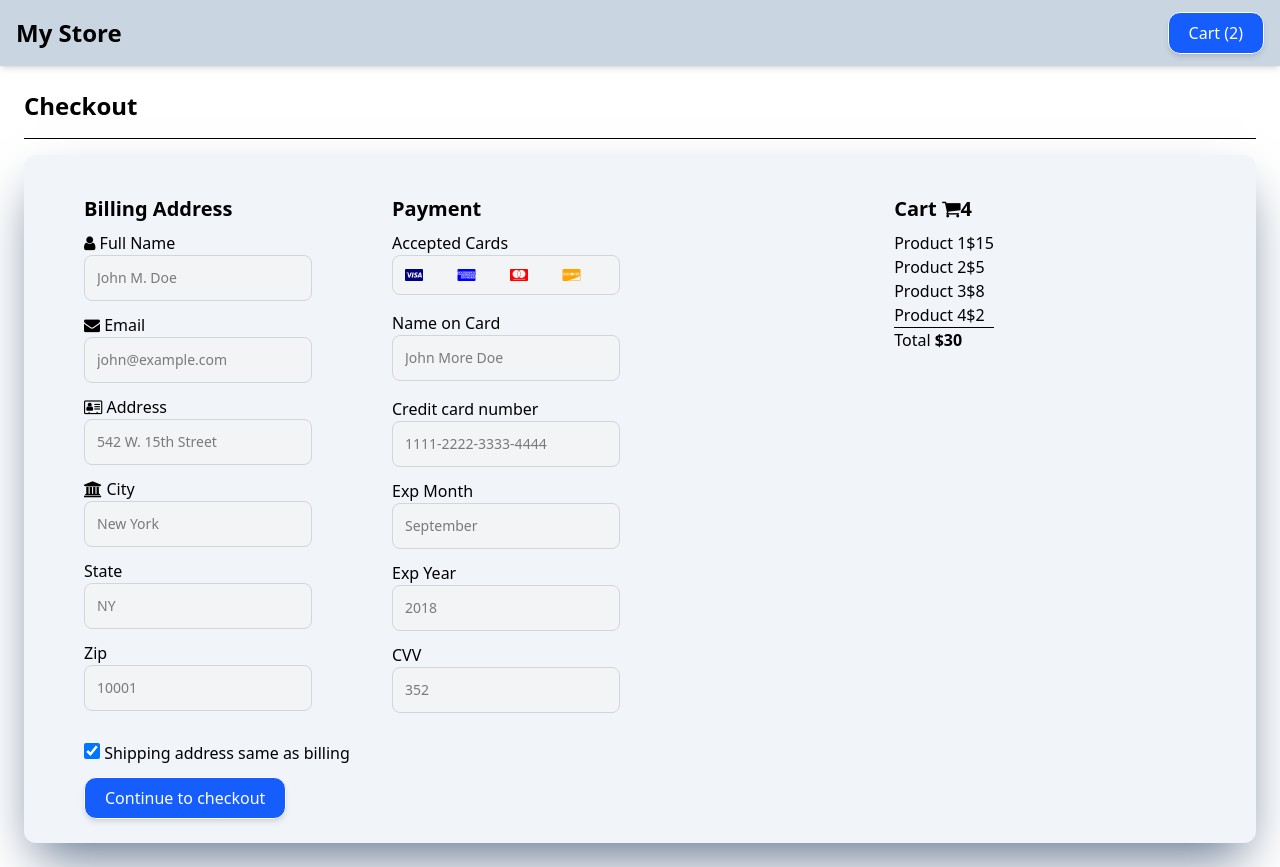
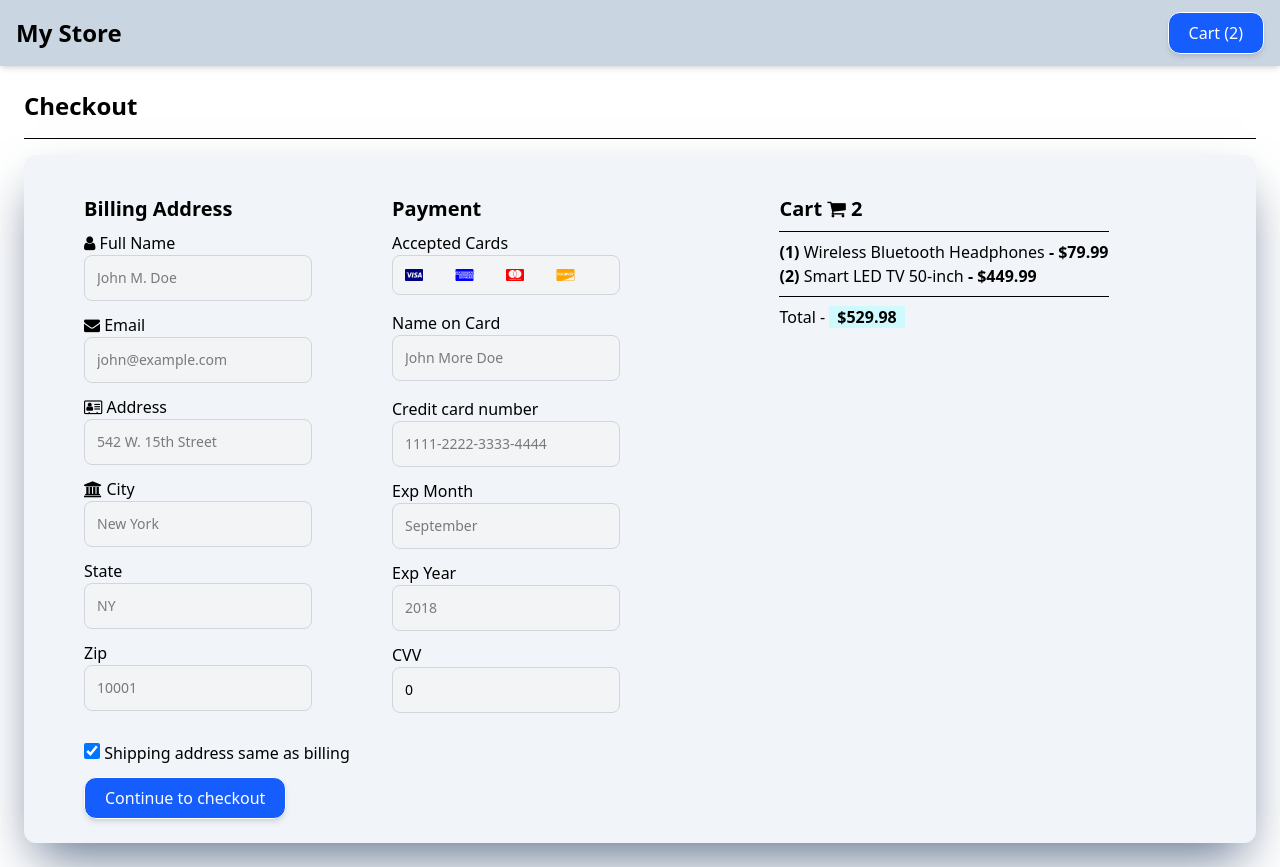
Before and after one commit to AayushiShukla7/angular-ecommerce, an Angular app: page /checkout in a window 1280 px wide. Built offline with nearby package versions, Linux system fonts and the light colour scheme.

Commit message:
Template form mapping and UI upgrades.

```diff
--- /dev/null
+++ b/src/app/models/payment.model.ts
@@ -0,0 +1,7 @@
+export class Payment {
+    nameOnCard: string = "";
+    ccNumber: string = "";
+    expMonth: string = "";
+    expYear: string = "";
+    cvvNumber: number = 0;
+}
--- a/src/app/pages/checkout/checkout.component.html
+++ b/src/app/pages/checkout/checkout.component.html
@@ -14,25 +14,25 @@
                             <h3 class="font-bold text-xl mb-2">Billing Address</h3>
 
                             <label for="fname"><i class="fa fa-user"></i> Full Name</label>
-                            <input type="text" id="fname" name="firstname" placeholder="John M. Doe" class="bg-gray-100 border border-gray-300 text-black text-sm rounded-lg block w-full p-3 mb-3">
+                            <input type="text" id="fname" name="firstname" placeholder="John M. Doe" class="bg-gray-100 border border-gray-300 text-black text-sm rounded-lg block w-full p-3 mb-3" [(ngModel)]="customer.fullName">
 
                             <label for="email"><i class="fa fa-envelope"></i> Email</label>
-                            <input type="text" id="email" name="email" placeholder="john@example.com" class="bg-gray-100 border border-gray-300 text-black text-sm rounded-lg block w-full p-3 mb-3">
+                            <input type="text" id="email" name="email" placeholder="john@example.com" class="bg-gray-100 border border-gray-300 text-black text-sm rounded-lg block w-full p-3 mb-3" [(ngModel)]="customer.email">
 
                             <label for="adr"><i class="fa fa-address-card-o"></i> Address</label>
-                            <input type="text" id="adr" name="address" placeholder="542 W. 15th Street" class="bg-gray-100 border border-gray-300 text-black text-sm rounded-lg block w-full p-3 mb-3">
+                            <input type="text" id="adr" name="address" placeholder="542 W. 15th Street" class="bg-gray-100 border border-gray-300 text-black text-sm rounded-lg block w-full p-3 mb-3" [(ngModel)]="customer.address">
 
                             <label for="city"><i class="fa fa-institution"></i> City</label>
-                            <input type="text" id="city" name="city" placeholder="New York" class="bg-gray-100 border border-gray-300 text-black text-sm rounded-lg block w-full p-3 mb-3">
+                            <input type="text" id="city" name="city" placeholder="New York" class="bg-gray-100 border border-gray-300 text-black text-sm rounded-lg block w-full p-3 mb-3" [(ngModel)]="customer.city">
 
                             <div class="row">
                             <div class="col-50">
                                 <label for="state">State</label>
-                                <input type="text" id="state" name="state" placeholder="NY" class="bg-gray-100 border border-gray-300 text-black text-sm rounded-lg block w-full p-3 mb-3">
+                                <input type="text" id="state" name="state" placeholder="NY" class="bg-gray-100 border border-gray-300 text-black text-sm rounded-lg block w-full p-3 mb-3" [(ngModel)]="customer.state">
                             </div>
                             <div class="col-50">
                                 <label for="zip">Zip</label>
-                                <input type="text" id="zip" name="zip" placeholder="10001" class="bg-gray-100 border border-gray-300 text-black text-sm rounded-lg block w-full p-3">
+                                <input type="text" id="zip" name="zip" placeholder="10001" class="bg-gray-100 border border-gray-300 text-black text-sm rounded-lg block w-full p-3" [(ngModel)]="customer.zip">
                             </div>
                             </div>
                         </div>
@@ -42,7 +42,7 @@
                             <h3 class="font-bold text-xl mb-2">Payment</h3>
 
                             <label for="fname">Accepted Cards</label>
-                            <div class="grid grid-cols-4 gap-2 bg-gray-100 border border-gray-300 text-black text-sm rounded-lg w-full p-3 mb-4">
+                            <div class="grid grid-cols-4 bg-gray-100 border border-gray-300 text-black text-sm rounded-lg w-full p-3 mb-4">
                                 <i class="fa fa-cc-visa" style="color:navy;"></i>
                                 <i class="fa fa-cc-amex" style="color:blue;"></i>
                                 <i class="fa fa-cc-mastercard" style="color:red;"></i>
@@ -50,22 +50,22 @@
                             </div>
 
                             <label for="cname">Name on Card</label>
-                            <input type="text" id="cname" name="cardname" placeholder="John More Doe" class="bg-gray-100 border border-gray-300 text-black text-sm rounded-lg block w-full p-3 mb-4">
+                            <input type="text" id="cname" name="cardname" placeholder="John More Doe" class="bg-gray-100 border border-gray-300 text-black text-sm rounded-lg block w-full p-3 mb-4" [(ngModel)]="payment.nameOnCard">
 
                             <label for="ccnum">Credit card number</label>
-                            <input type="text" id="ccnum" name="cardnumber" placeholder="1111-2222-3333-4444" class="bg-gray-100 border border-gray-300 text-black text-sm rounded-lg block w-full p-3 mb-3">
+                            <input type="text" id="ccnum" name="cardnumber" placeholder="1111-2222-3333-4444" class="bg-gray-100 border border-gray-300 text-black text-sm rounded-lg block w-full p-3 mb-3" [(ngModel)]="payment.ccNumber">
 
                             <label for="expmonth">Exp Month</label>
-                            <input type="text" id="expmonth" name="expmonth" placeholder="September" class="bg-gray-100 border border-gray-300 text-black text-sm rounded-lg block w-full p-3 mb-3">
+                            <input type="text" id="expmonth" name="expmonth" placeholder="September" class="bg-gray-100 border border-gray-300 text-black text-sm rounded-lg block w-full p-3 mb-3" [(ngModel)]="payment.expMonth">
 
                             <div class="row">
                                 <div class="col-50">
                                     <label for="expyear">Exp Year</label>
-                                    <input type="text" id="expyear" name="expyear" placeholder="2018" class="bg-gray-100 border border-gray-300 text-black text-sm rounded-lg block w-full p-3 mb-3">
+                                    <input type="text" id="expyear" name="expyear" placeholder="2018" class="bg-gray-100 border border-gray-300 text-black text-sm rounded-lg block w-full p-3 mb-3" [(ngModel)]="payment.expYear">
                                 </div>
                                 <div class="col-50">
                                     <label for="cvv">CVV</label>
-                                    <input type="text" id="cvv" name="cvv" placeholder="352" class="bg-gray-100 border border-gray-300 text-black text-sm rounded-lg block w-full p-3 mb-3">
+                                    <input type="text" id="cvv" name="cvv" placeholder="352" class="bg-gray-100 border border-gray-300 text-black text-sm rounded-lg block w-full p-3 mb-3" [(ngModel)]="payment.cvvNumber">
                                 </div>
                             </div>
                         </div>
@@ -85,13 +85,20 @@
         </div>
         <div class="col-25 mx-auto">
             <div class="container p-4">
-            <h4 class="font-bold text-xl mb-2">Cart <span class="price" style="color:black"><i class="fa fa-shopping-cart"></i> <b>4</b></span></h4>
-            <p><a href="#">Product 1</a> <span class="price">$15</span></p>
-            <p><a href="#">Product 2</a> <span class="price">$5</span></p>
-            <p><a href="#">Product 3</a> <span class="price">$8</span></p>
-            <p><a href="#">Product 4</a> <span class="price">$2</span></p>
-            <hr>
-            <p>Total <span class="price" style="color:black"><b>$30</b></span></p>
+            <h4 class="font-bold text-xl mb-2">Cart <span class="price" style="color:black"><i class="fa fa-shopping-cart"></i> <b> {{ this.totalItemCount }} </b></span></h4>
+            <hr class="mb-2">
+
+            @for (item of cartService.cart(); track $index) {
+                <p>
+                    <a href="#"><b>({{ $index + 1 }})</b> {{ item.title }} </a>
+                    <span>
+                        <b> - ${{ item.price }}</b>
+                    </span>
+                </p>
+            }
+
+            <hr class="mt-2">
+            <p class="mt-2">Total - <span class="px-2 bg-cyan-100" style="color:black"><b>${{ total() }}</b></span></p>
             </div>
         </div>
     </div>
--- a/src/app/pages/checkout/checkout.component.ts
+++ b/src/app/pages/checkout/checkout.component.ts
@@ -1,6 +1,9 @@
-import { Component } from '@angular/core';
+import { Component, computed, inject } from '@angular/core';
 import { FormsModule } from '@angular/forms';
 import { PrimaryButtonComponent } from '../../components/primary-button/primary-button.component';
+import { Customer } from '../../models/customer.model';
+import { Payment } from '../../models/payment.model';
+import { CartService } from '../../services/cart.service';
 
 @Component({
   selector: 'app-checkout',
@@ -13,4 +16,20 @@ import { PrimaryButtonComponent } from '../../components/primary-button/primary-
 })
 export class CheckoutComponent {
 
+  customer: Customer = new Customer();
+  payment: Payment = new Payment();
+
+  cartService = inject(CartService);
+  totalItemCount = this.cartService.cart().length;
+
+  total = computed(() => {
+    let total = 0;
+
+    for(const item of this.cartService.cart()) {
+      total += item.price;
+    }
+
+    return total;
+  });
+
 }
```
